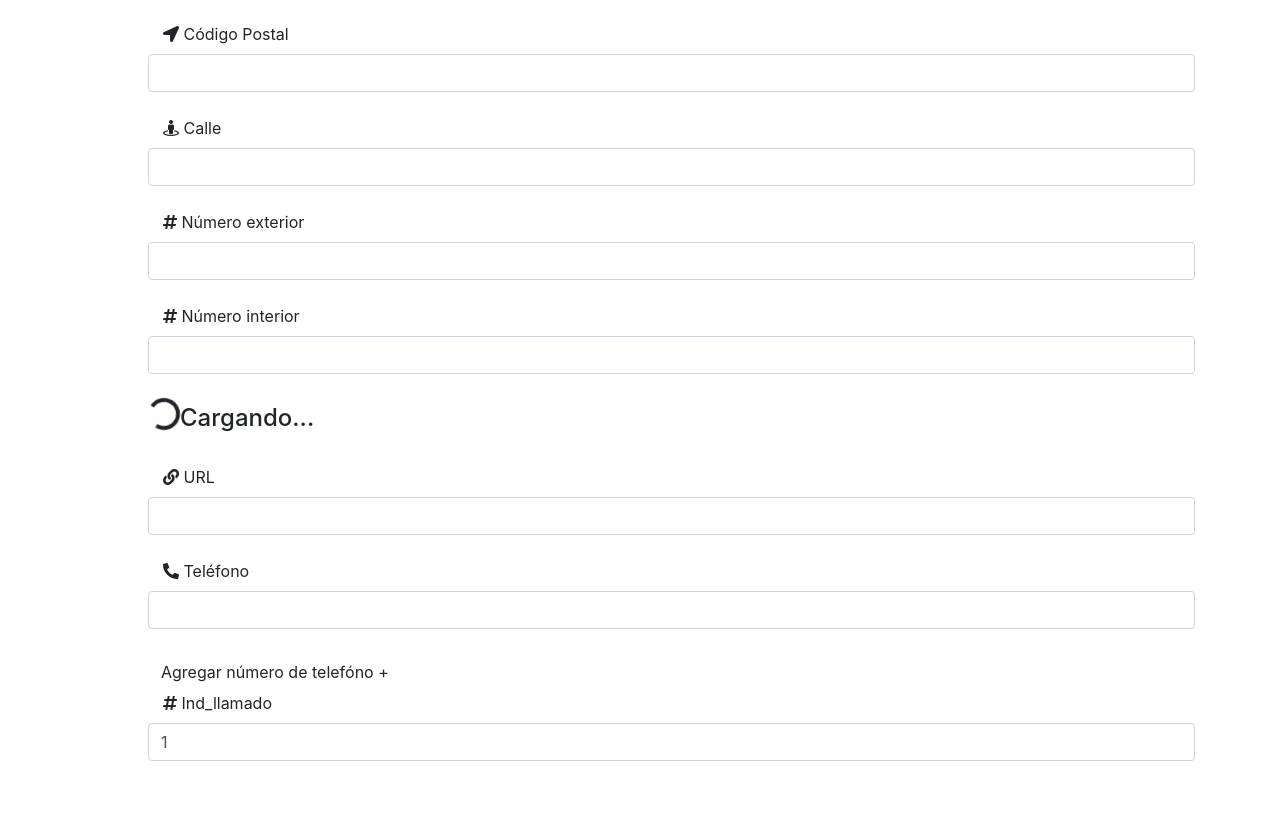
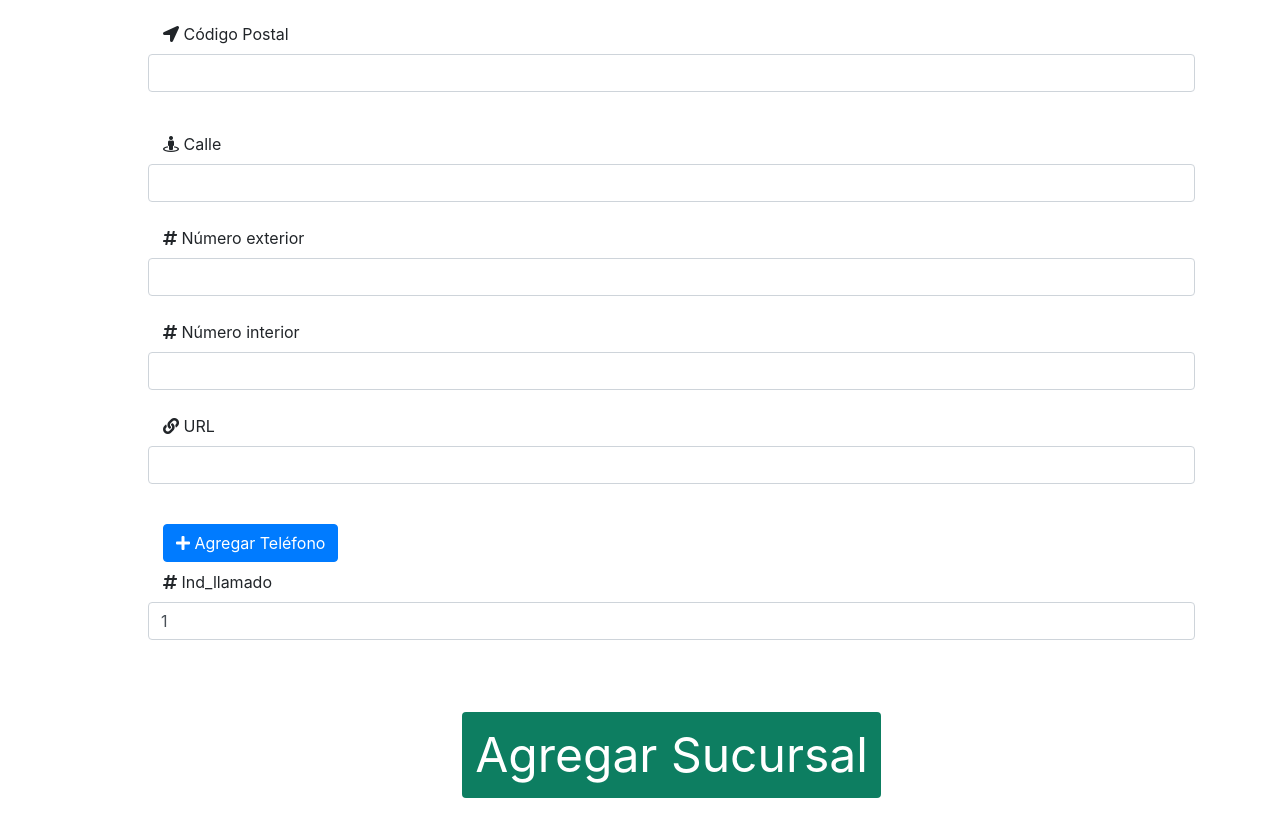
Before and after one commit to NoePerezFab/e-gisfil-gestor-frontend, a React (Create React App) app: page /#/registrarsucursal in a window 1280 px wide. Shown: the part 406-1237 px from the top of the page. After the commit the page ends 1204 px from the top, so only its background shows below. Built offline with nearby package versions, Linux system fonts and the light colour scheme.

Commit message:
Actualziacion de funcionamiento de llamadas e interfaz de sucursal

```diff
--- a/package.json
+++ b/package.json
@@ -8,6 +8,7 @@
     "@testing-library/user-event": "^13.5.0",
     "bootstrap": "^5.1.3",
     "lottie-web": "^5.8.1",
+    "mdb-react-ui-kit": "^2.3.0",
     "mdbreact": "^5.2.0",
     "react": "^17.0.2",
     "react-dom": "^17.0.2",
--- a/src/modules/Servicios.jsx
+++ b/src/modules/Servicios.jsx
@@ -43,7 +43,7 @@ const Servicios = () => {
         console.log(servicio)
         const bodyJson = JSON.stringify(servicio)
         console.log(bodyJson)
-        const response = await fetch('http://192.168.200.216:8080/gestor/api/addservicio',{
+        const response = await fetch('http://192.168.200.216:8084/gestor/api/addservicio',{
             headers : { 'Content-Type': 'application/json' },
             method: 'POST',
             mode: 'cors', //
--- a/src/modules/Sucursal.jsx
+++ b/src/modules/Sucursal.jsx
@@ -1,6 +1,6 @@
-import { MDBBtn, MDBCol, MDBContainer, MDBIcon, MDBInput, MDBRow } from 'mdbreact';
+import { MDBCloseIcon, MDBCol, MDBContainer, MDBIcon, MDBInput, MDBRow} from 'mdbreact';
 import React, { useState, useRef, useEffect } from 'react';
-import {Spinner} from "reactstrap";
+import { MDBBtn } from 'mdb-react-ui-kit';
 import Menu from './Menu';
 
 const Sucursal = () => {
@@ -12,10 +12,7 @@ const Sucursal = () => {
     const handleNombre = (e) =>{
         setnombreState(e)
     }
-    const [telefonoState,settelefonoState]=useState('')
-    const handleTelefono = (e) =>{
-        settelefonoState(e)
-    }
+
     const [indllamadoState,setindllamadoState]=useState(1)
     const handleindllamado = (e) =>{
         setindllamadoState(e)
@@ -81,7 +78,7 @@ const Sucursal = () => {
       }
 
     const agregarSucursal = async () =>{
-        let telefonos=[telefonoState];
+
         const sucursal = {clave : claveState, nombre : nombreState,
                            direccion :
                             {
@@ -91,7 +88,7 @@ const Sucursal = () => {
                                 municipio : municipioEnvio, cp : codigoPostalState,
                                 url : UrlState
                             },
-                            telefono : telefonos, ind_llamado : indllamadoState,
+                            telefono : metadatos, ind_llamado : indllamadoState,
                          }
         console.log(sucursal)
         const bodyJson = JSON.stringify(sucursal)
@@ -113,6 +110,7 @@ const Sucursal = () => {
 let  estado,municipio,colonia,selectColonia,selectestado,selectmunicipio;
 
 const agregarCodigoPostal = async () =>{
+    setspinnerState(true);
     const codigopostal = { cp : codigoPostalState }
 
     const bodyJson = JSON.stringify(codigopostal)
@@ -148,6 +146,27 @@ const agregarCodigoPostal = async () =>{
 
 }
 
+                        const [metadatos, setmetadatos] = useState([])
+                        const handleMetadatos = (e)=>{
+                            setmetadatos(e.metadatos)
+                        }
+
+                        const handleTelefonoMetadato =(e) =>{
+                            let telefonos=metadatos;
+                            telefonos[e.target.id]=e.target.value
+                            setmetadatos=telefonos;
+                        }
+
+                        const addMetadato = async (e)=>{
+                            e.preventDefault()
+                            const metadato=""
+                            setmetadatos([...metadatos,metadato])
+                        }
+                        let indice=-1;
+
+        const [spinner,setspinnerState]=useState(false)
+
+
   return (
     <>
     <Menu/>
@@ -165,13 +184,7 @@ const agregarCodigoPostal = async () =>{
                         <MDBInput getValue={handleClaveDireccion} type='text'/>
                     <label className="col-sm control-label"><MDBIcon icon="location-arrow" /> Código Postal</label>
                         <MDBInput getValue={handlecodigoPostal} onBlur={agregarCodigoPostal} type='text'/>
-                    <label className="col-sm-2 control-label"><MDBIcon icon="street-view" /> Calle</label>
-                        <MDBInput  getValue={handleCalle} type='text'/>
-                    <label className="col-sm control-label"><MDBIcon icon="hashtag"/> Número exterior</label>
-                        <MDBInput  getValue={handlenumeroExt} type='text'/>
-                    <label className="col-sm control-label"><MDBIcon icon="hashtag"/> Número interior</label>
-                        <MDBInput  getValue={handlenumeroInt} type='text'/>
-                    {
+                        {
                      coloniaState.length>0?
                    <> <label className="col-sm-2 control-label">Colonia</label>
                         <select className='custom-select mb-5'  name="colonia"  onChange={handlecoloniaenvio} id="select-colonia">
@@ -190,22 +203,45 @@ const agregarCodigoPostal = async () =>{
                         <option>{municipioState[0]}</option>
                         </select>
                         </>
-                        :<>
+                        :
+                        spinner ?
+                        <>
                         <div className="spinner-border" role="status"/>
-                        <label><h4>Cargando...</h4></label>
-                        </>
+                        <label className="col-sm-2 control-label"><h4>Cargando</h4></label>
+
+                        </>:<></>
                     }
                     <p/><p/>
+                    <label className="col-sm-2 control-label"><MDBIcon icon="street-view" /> Calle</label>
+                        <MDBInput  getValue={handleCalle} type='text'/>
+                    <label className="col-sm control-label"><MDBIcon icon="hashtag"/> Número exterior</label>
+                        <MDBInput  getValue={handlenumeroExt} type='text'/>
+                    <label className="col-sm control-label"><MDBIcon icon="hashtag"/> Número interior</label>
+                        <MDBInput  getValue={handlenumeroInt} type='text'/>
+
                     <label className="col-sm-2 control-label"> <MDBIcon icon="link"/> URL</label>
                         <MDBInput  getValue={handleUrl} type='text'/>
-                        <label className="col-sm-2 control-label"><MDBIcon icon="phone-alt"/> Teléfono</label>
-                        <MDBInput   getValue={handleTelefono} type='number'/>
-                        <div>
-                        <button className='btn btn primary' id="agregarTelefono">Agregar número de telefóno +</button>
-                        </div>
+
+                        {
+
+                        metadatos.length>0 ? metadatos.map(()=>{
+                            indice=indice+1
+                            return (
+                                <>
+                                <label className="col-sm-2 control-label"><MDBIcon icon="phone-alt" /> Teléfono</label>
+                                <MDBInput  group type='text' validate error='wrong' required
+                                success='right' onInput={handleTelefonoMetadato} id={""+indice} />
+                                </>
+                            )
+                        }):<p></p>
+
+                        }
+                        <label className="col-sm control-label">
+                        <MDBBtn className='btn btn primary' onClick={addMetadato}><MDBIcon icon="plus"/> Agregar Teléfono</MDBBtn>
+                        </label>
 
 
-                    <label className="col-sm-2 control-label"><MDBIcon icon="hashtag"/> Ind_llamado</label>
+                        <label className="col-sm-2 control-label"><MDBIcon icon="hashtag"/> Ind_llamado</label>
                         <MDBInput valueDefault={"1"} getValue={handleindllamado} type='text'/>
                     <div className="d-flex justify-content-center align-items-center flex-column mt-5 ">
                         <button type="button" onClick={agregarSucursal} className="btn-default btn Ripple-parent" style={{background:"#0D7E61",color:"white",fontSize:"3rem"}}  >Agregar Sucursal</button>
```
Also changed, not shown: 1 other file (tests, documents, lock files or other folders).
